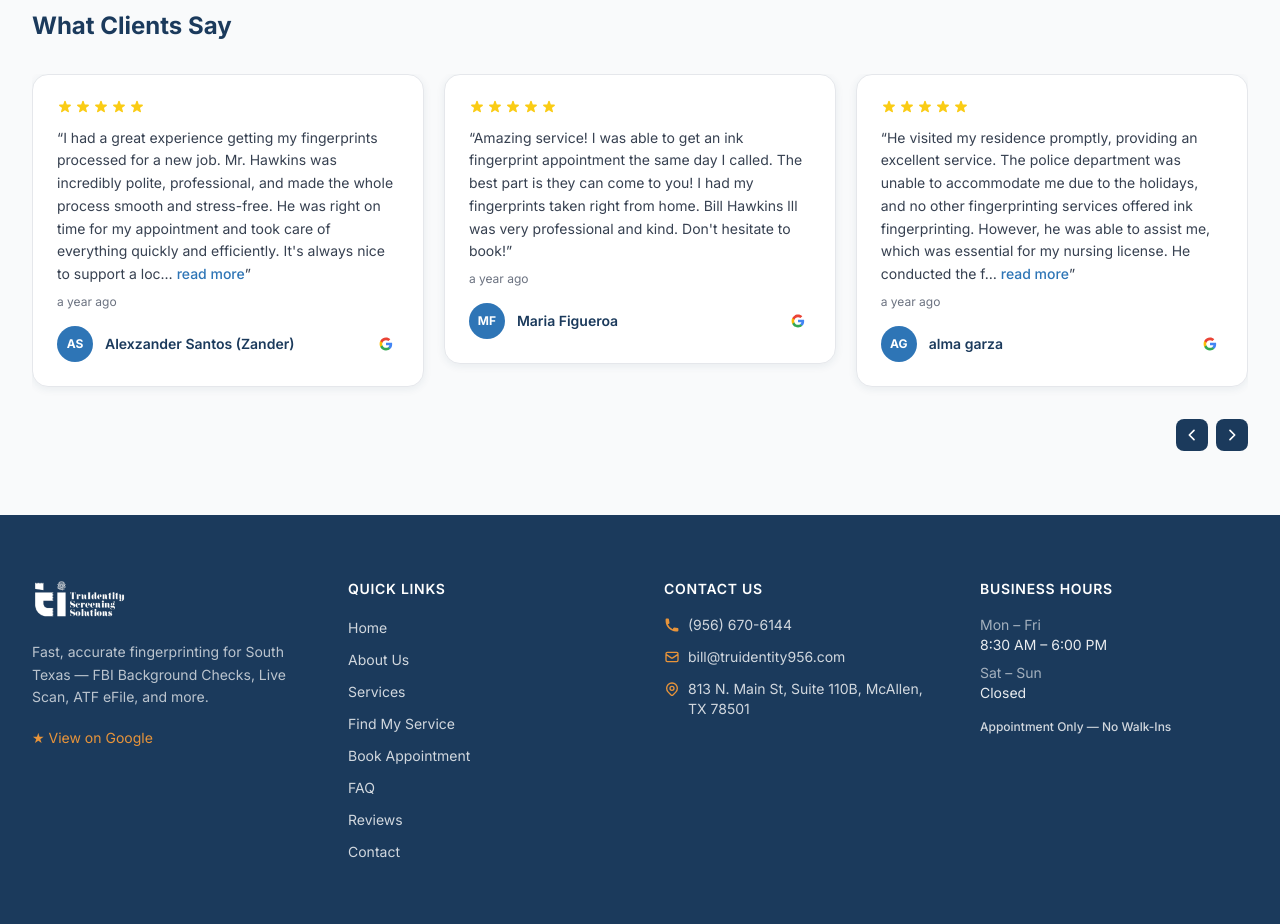
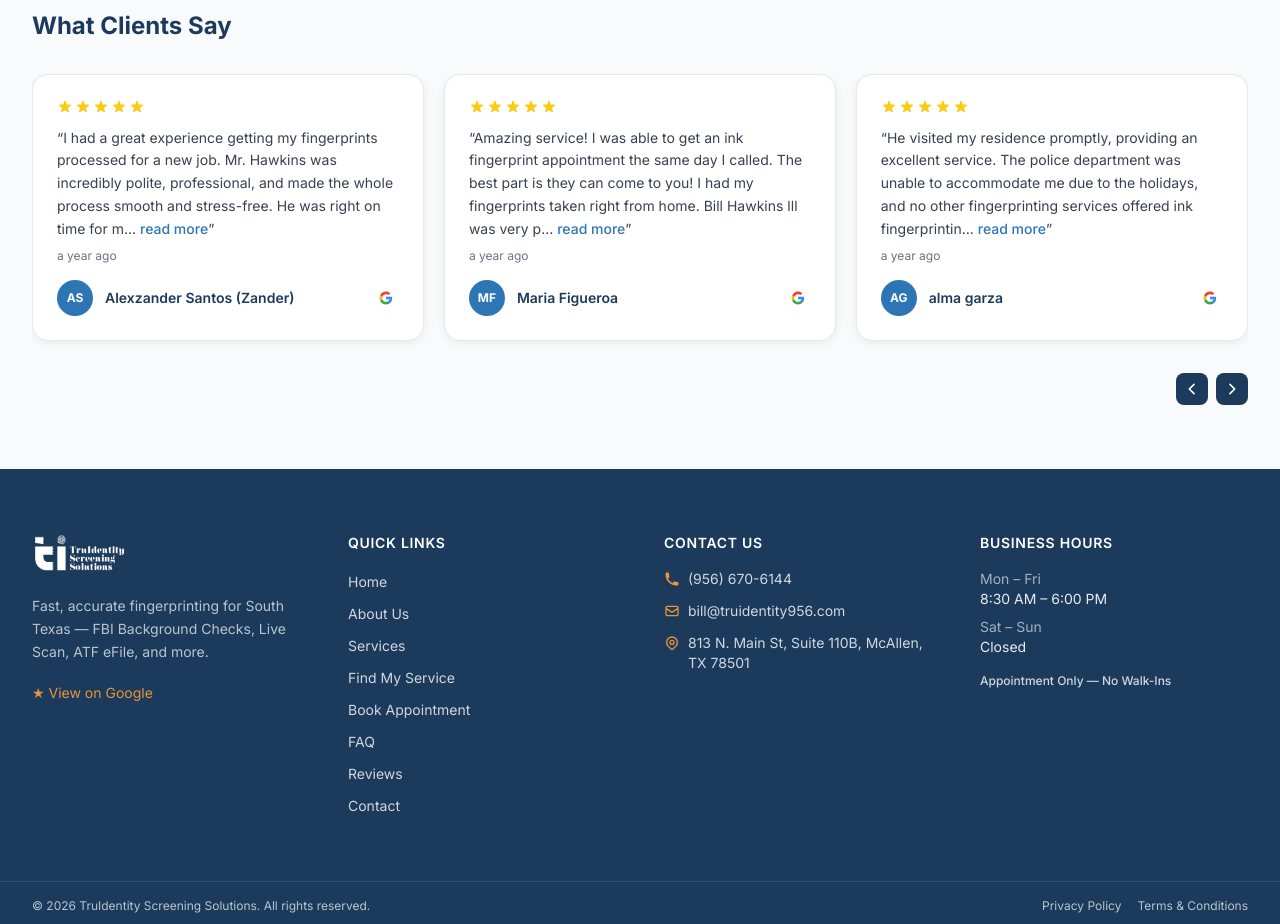
Before and after one commit to davecummings-zz/truidentity, a Next.js app: page /en/services in a window 1280 px wide. Shown: the part 1840-2764 px from the top of the page. Built offline with nearby package versions, Linux system fonts and the light colour scheme; no server answers.

Commit message:
Show full review text on reviews page, no truncation

```diff
--- a/app/[locale]/reviews/page.tsx
+++ b/app/[locale]/reviews/page.tsx
@@ -88,6 +88,7 @@ export default async function ReviewsPage({ params }: ReviewsPageProps) {
                   avatarInitials={review.initials}
                   postedOnLabel={t('postedOn')}
                   readMoreLabel={t('readMore')}
+                  showFullText={true}
                 />
               ))}
             </div>
--- a/components/ui/ReviewCard.tsx
+++ b/components/ui/ReviewCard.tsx
@@ -1,7 +1,8 @@
+import Link from 'next/link'
 import { siteConfig } from '@/config/site'
 import { type Review } from '@/types'
 
-const READ_MORE_LIMIT = 300
+const READ_MORE_LIMIT = 200
 
 function GoogleGLogo() {
   return (
@@ -17,6 +18,8 @@ function GoogleGLogo() {
 interface ReviewCardProps extends Review {
   postedOnLabel: string
   readMoreLabel: string
+  readMoreHref?: string
+  showFullText?: boolean
 }
 
 export function ReviewCard({
@@ -27,8 +30,10 @@ export function ReviewCard({
   avatarInitials,
   postedOnLabel,
   readMoreLabel,
+  readMoreHref,
+  showFullText = false,
 }: ReviewCardProps) {
-  const isTruncated = text.length > READ_MORE_LIMIT
+  const isTruncated = !showFullText && text.length > READ_MORE_LIMIT
   const displayText = isTruncated ? text.slice(0, READ_MORE_LIMIT).trimEnd() : text
 
   return (
@@ -52,6 +57,15 @@ export function ReviewCard({
         {isTruncated && (
           <>
             {'… '}
+            {readMoreHref ? (
+              <Link
+                href={readMoreHref}
+                className="text-accent-blue font-medium hover:underline"
+                aria-label="Read full review on our reviews page"
+              >
+                {readMoreLabel}
+              </Link>
+            ) : (
               <a
                 href={siteConfig.googleBusinessUrl}
                 target="_blank"
@@ -61,6 +75,7 @@ export function ReviewCard({
               >
                 {readMoreLabel}
               </a>
+            )}
           </>
         )}
         &rdquo;
```
Lines whose indentation alone changed are shown as unchanged.
